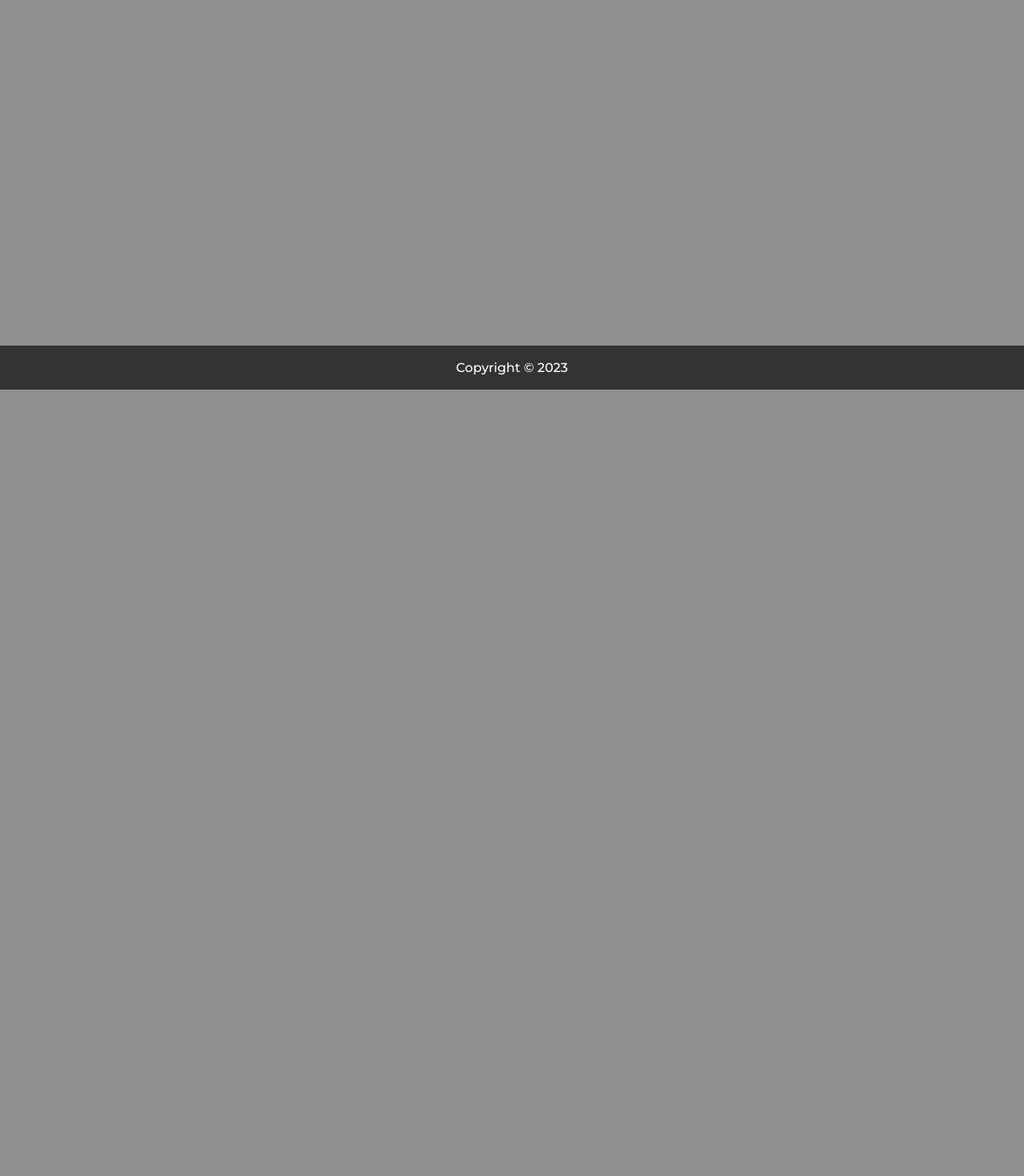
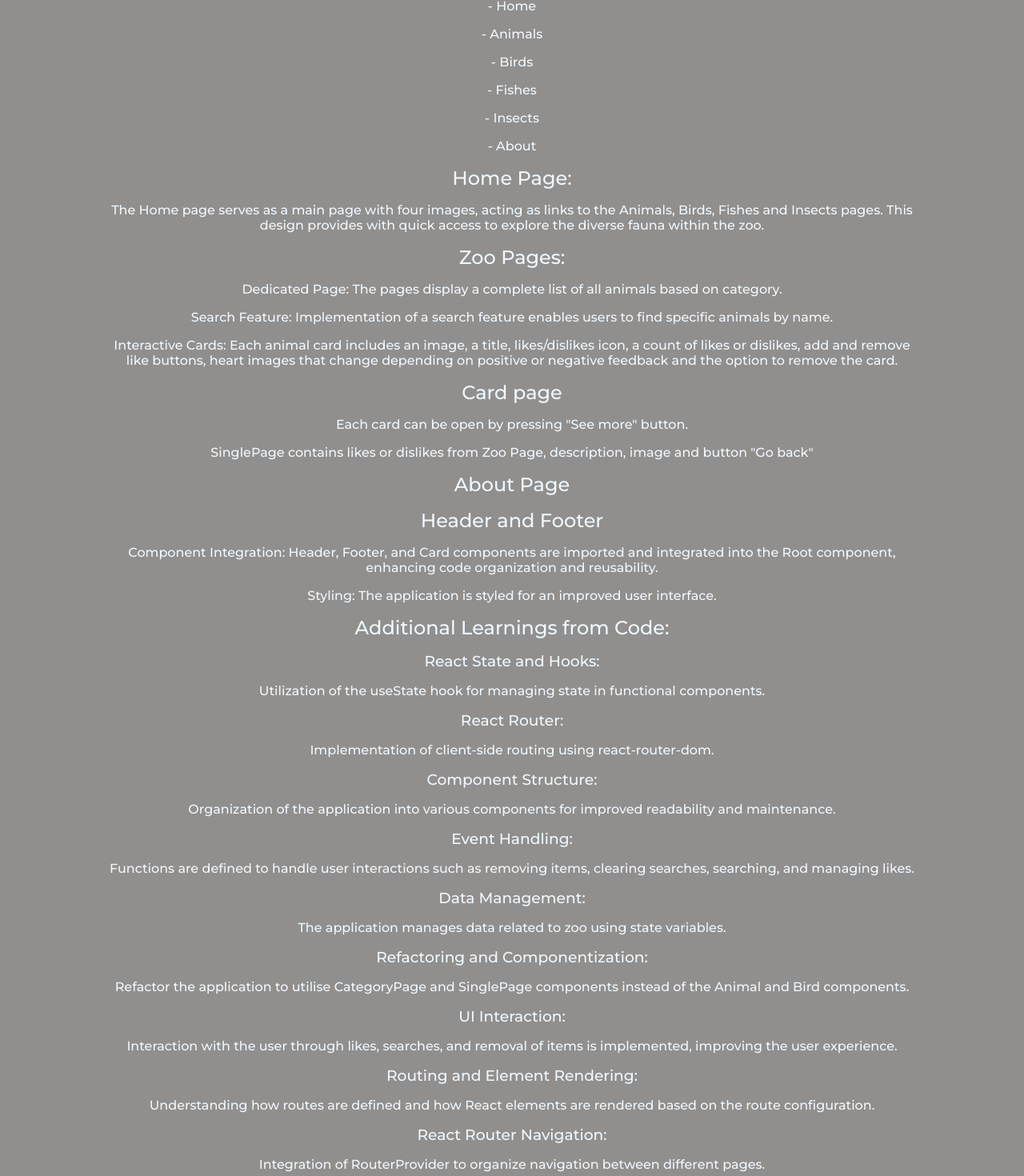
Before and after one commit to Makuzaza/Zoo-app, a React (Vite) app: page /about in a window 1280 px wide. Shown: the part 317-1787 px from the top of the page at 80% size. Before the commit the page ends 804 px from the top, so only its background shows below. Built offline with nearby package versions, Linux system fonts and the light colour scheme.

Commit message:
about
dynamic navigation, interactive animal pages, and a modular structure. description of the project

```diff
--- a/src/index.css
+++ b/src/index.css
@@ -342,3 +342,14 @@ ul {
 .back {
   margin: 20px;
 }
+
+.about {
+  display: flex;
+  flex-wrap: wrap;
+  flex-direction: column;
+  gap: 1rem;
+  width: 80%;
+  margin: auto;
+  margin-bottom: 20px;
+  color: aliceblue;
+}
--- a/src/routes/about.jsx
+++ b/src/routes/about.jsx
@@ -3,8 +3,71 @@ import '../index.css'
 function About () {
     return (
         <main >
-        <div className="home">
-       <h2>Something about</h2>
+        <div className="about">
+       <h1>About Zoo App</h1>
+
+<p>Below, I provide an overview of the Minimum Viable Product (MVP),
+    key features implemented in this project, and insights gained from the code.</p>
+
+<h2>Minimum Viable Product (MVP)</h2>
+
+<h2>Navigation Links:</h2>
+<p>- Home</p>
+<p>- Animals</p>
+<p>- Birds</p>
+<p>- Fishes</p>
+<p>- Insects</p>
+<p>- About</p>
+
+
+<h2>Home Page:</h2>
+<p>The Home page serves as a main page with four images, acting as links to the Animals, Birds, Fishes and Insects pages. This design provides with quick access to explore the diverse fauna within the zoo.</p>
+
+<h2>Zoo Pages:</h2>
+<p>Dedicated Page: The pages display a complete list of all animals based on category.</p>
+<p>Search Feature: Implementation of a search feature enables users to find specific animals by name.</p>
+<p>Interactive Cards: Each animal card includes an image, a title, likes/dislikes icon, a count of likes or dislikes, add and remove like buttons, heart images that change depending on positive or negative feedback and the option to remove the card.</p>
+
+<h2>Card page</h2>
+<p>Each card can be open by pressing "See more" button.</p>
+ <p>SinglePage contains likes or dislikes from Zoo Page, description, image and button "Go back"</p>
+
+<h2>About Page</h2>
+
+<h2>Header and Footer</h2>
+<p>Component Integration: Header, Footer, and Card components are imported and integrated into the Root component, enhancing code organization and reusability.</p>
+<p>Styling: The application is styled for an improved user interface.</p>
+
+<h2>Additional Learnings from Code:</h2>
+
+<h3>React State and Hooks:</h3>
+<p>Utilization of the useState hook for managing state in functional components.</p>
+
+<h3>React Router:</h3>
+<p>Implementation of client-side routing using react-router-dom.</p>
+
+<h3>Component Structure:</h3>
+<p>Organization of the application into various components for improved readability and maintenance.</p>
+
+<h3>Event Handling:</h3>
+<p>Functions are defined to handle user interactions such as removing items, clearing searches, searching, and managing likes.</p>
+
+<h3>Data Management:</h3>
+<p>The application manages data related to zoo using state variables.</p>
+
+<h3>Refactoring and Componentization:</h3>
+<p>Refactor the application to utilise CategoryPage and SinglePage components instead of the Animal and Bird components.</p>
+
+<h3>UI Interaction:</h3>
+<p>Interaction with the user through likes, searches, and removal of items is implemented, improving the user experience.</p>
+
+<h3>Routing and Element Rendering:</h3>
+<p>Understanding how routes are defined and how React elements are rendered based on the route configuration.</p>
+
+<h3>React Router Navigation:</h3>
+<p>Integration of RouterProvider to organize navigation between different pages.</p>
+
+<p>Development process included state management, routing, componentization, and user interaction implementation. These elements make interface of Zoo App more useful and user-friendly.</p>
         </div>
         <link rel="stylesheet" href="https://fonts.googleapis.com/css2?family=Material+Symbols+Outlined" />
         </main>
```
